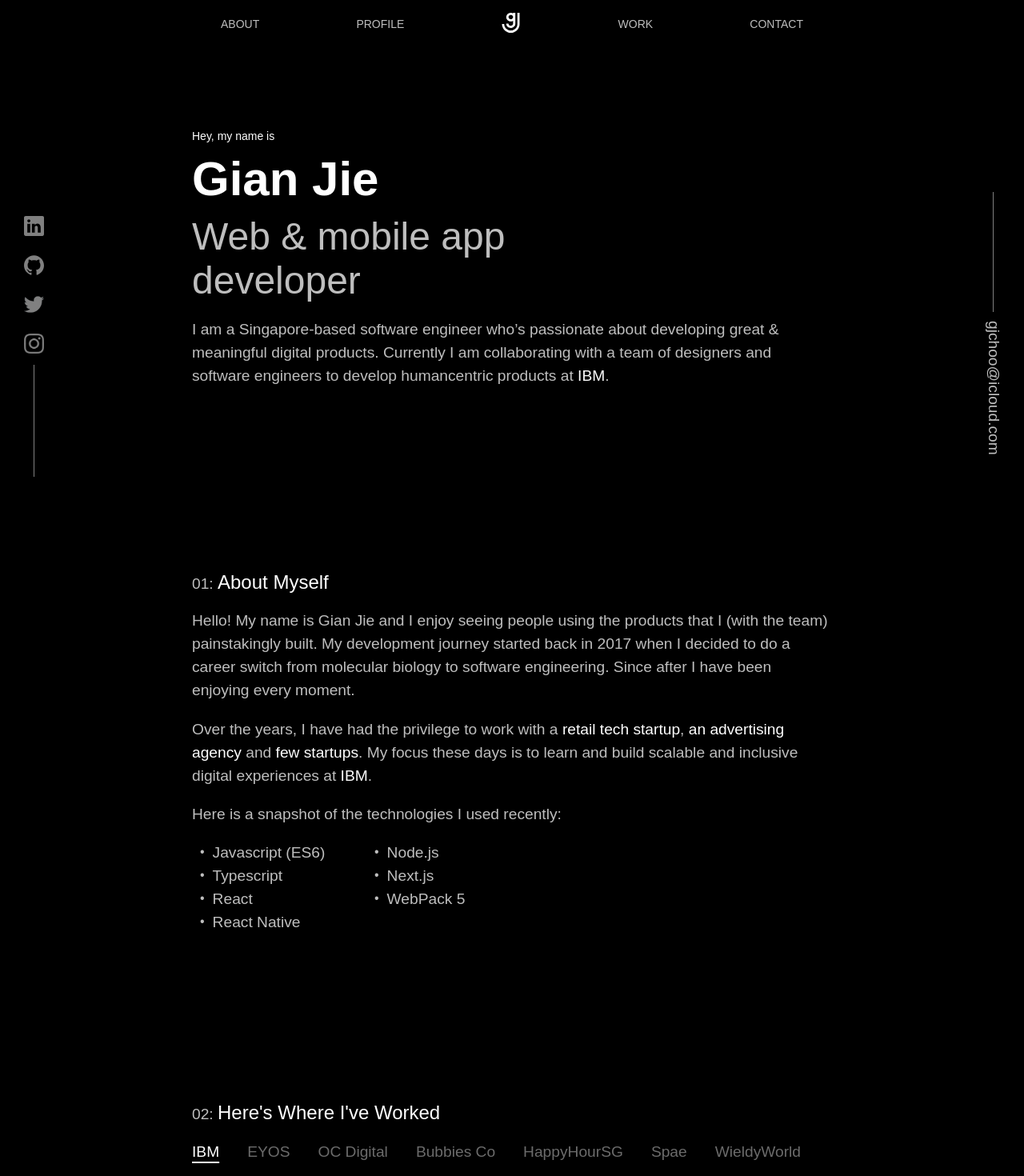
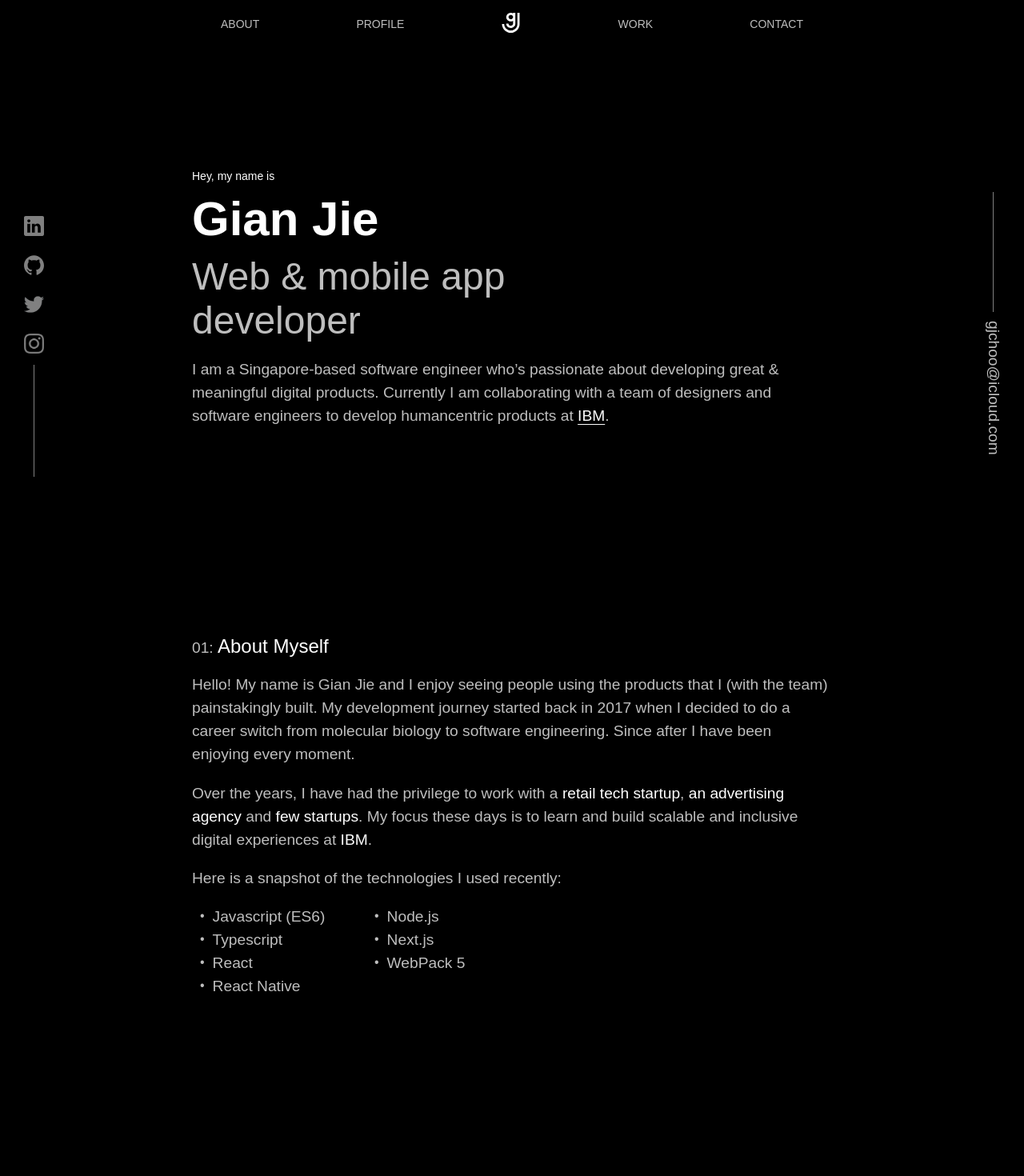
Before and after one commit to gjchoo/nextjs-portfolio-website, a Next.js app: page / in a window 1280 px wide. Shown: the part 20-1490 px from the top of the page at 80% size. Built offline with nearby package versions, Linux system fonts and the light colour scheme.

Commit message:
refactor: Modify Padding & Fix CSS decorator
Remove on scroll hide navBar, modify padding from 40 to 70 for section div and also fix underlind CSS decorator for safari

```diff
--- a/stories/molecule/aboutMyself/aboutMyself.tsx
+++ b/stories/molecule/aboutMyself/aboutMyself.tsx
@@ -10,7 +10,7 @@ export const AboutMyself = ({}: AboutMyselfProps) => {
     <div
       id="about-section"
       data-testid="storybook-about-myself"
-      className="paddingVertical-20"
+      className="paddingTop70"
     >
       <h2>
         <span className="regular fs18 secondary-color">01: </span>
@@ -26,8 +26,13 @@ export const AboutMyself = ({}: AboutMyselfProps) => {
 
       <p className={`light fs18 secondary-color`}>
         Over the years, I have had the privilege to work with a{" "}
-        <span className="regular primary-color">retail tech startup</span>,{" "}
-        <span className="regular primary-color">an advertising agency</span> and{" "}
+        <a href="https://eyos.one" target="_blank" rel="noreferrer">
+          <span className="regular primary-color">retail tech startup</span>,{" "}
+        </a>
+        <a href="https://ocdigitalnetwork.com" target="_blank" rel="noreferrer">
+          <span className="regular primary-color">an advertising agency</span>{" "}
+          and{" "}
+        </a>
         <span className="regular primary-color">few startups</span>. My focus
         these days is to learn and build scalable and inclusive digital
         experiences at <span className="regular primary-color">IBM</span>.
--- a/stories/molecule/experience/experience.module.css
+++ b/stories/molecule/experience/experience.module.css
@@ -1,6 +1,9 @@
+.experienceRow::-webkit-scrollbar {
+  display: none;
+}
+
 .experienceRow {
   display: flex;
-  position: relative;
   flex-direction: row;
 
   overflow-x: scroll;
@@ -23,6 +26,10 @@
 
 .experienceDecorator {
   text-decoration: underline white 1.5px;
+  text-decoration-line: underline;
+  -webkit-text-decoration-line: underline;
+  text-decoration-color: white;
+  -webkit-text-decoration-color: white;
 }
 
 .oneColumn {
--- a/stories/molecule/experience/experience.tsx
+++ b/stories/molecule/experience/experience.tsx
@@ -14,14 +14,14 @@ interface ExperienceListProps {
 }
 
 export const Experience = () => {
-  const [index, setIndex] = useState("0");
+  // const [index, setIndex] = useState("0");
   const [currentCompany, SetCurrentCompany] = useState(
     experienceList[0].company
   );
 
   const onSelectIndex = (event: React.MouseEvent<HTMLDivElement>) => {
     SetCurrentCompany(event.currentTarget.id);
-    setIndex(event.currentTarget.title);
+    // setIndex(event.currentTarget.title);
     // const scrollTab = document.getElementById("scrollTab");
     // if (null != scrollTab) {
     //   const left = document.getElementById(currentCompany)?.offsetLeft;
@@ -36,7 +36,7 @@ export const Experience = () => {
     <div
       id="profile-section"
       data-testid="storybook-experience"
-      className="paddingVertical-20"
+      className="paddingTop70"
     >
       <h2>
         <span className="regular fs18 secondary-color">02: </span>
@@ -53,7 +53,7 @@ export const Experience = () => {
                 className={styles.experienceContainer}
                 onClick={onSelectIndex}
                 id={e.company}
-                title={`${index}`}
+                title={e.company}
               >
                 <p
                   className={[
@@ -81,7 +81,6 @@ export const Experience = () => {
           `Before ${currentCompany}`}
       </p> */}
 
-      <div className={styles.contentHeight}>
       <ul className={styles.contentHeight}>
         {experienceList.map((e: ExperienceListProps) => {
           let animationType;
@@ -129,6 +128,5 @@ export const Experience = () => {
         })}
       </ul>
     </div>
-    </div>
   );
 };
--- a/stories/molecule/featuredProducts/featuredProducts.tsx
+++ b/stories/molecule/featuredProducts/featuredProducts.tsx
@@ -26,7 +26,7 @@ export const FeaturedProducts = () => {
     <div
       id="work-section"
       data-testid="storybook-feature-products"
-      className="paddingVertical-20"
+      className="paddingTop70"
     >
       <h2>
         <span className="regular fs18 secondary-color">03: </span>
--- a/stories/molecule/footer/footer.tsx
+++ b/stories/molecule/footer/footer.tsx
@@ -12,7 +12,7 @@ export const Footer = () => {
     <div
       id="contact-section"
       data-testid="storybook-about-myself"
-      className="column justify-center align-center"
+      className="column justify-center align-center paddingTop70"
     >
       <h2>
         <span className="regular fs18 secondary-color">04: </span>
--- a/stories/molecule/introduction/introduction.tsx
+++ b/stories/molecule/introduction/introduction.tsx
@@ -9,7 +9,7 @@ export const Introduction = ({}: IntroductionProps) => {
     <div
       id="introduction"
       data-testid="storybook-introduction"
-      className="paddingVertical-20"
+      className="paddingTop70"
     >
       <h1 className="regular fs14 primary-color">Hey, my name is</h1>
       <h2 className="semibold fs60 marginVertical-10 primary-color">
@@ -25,7 +25,9 @@ export const Introduction = ({}: IntroductionProps) => {
         developing great & meaningful digital products. Currently I am
         collaborating with a team of designers and software engineers to develop
         humancentric products at{" "}
-        <span className="medium primary-color">IBM</span>.
+        <a href="https://www.ibm.com/sg-en" target="_blank" rel="noreferrer">
+          <span className="medium primary-color underline">IBM</span>.
+        </a>
       </p>
     </div>
   );
--- a/styles/globals.css
+++ b/styles/globals.css
@@ -33,6 +33,11 @@ ul {
 
 p {
   line-height: 29px;
+}
+
+.underline {
+  text-decoration: underline;
+  text-underline-offset: 3.5px;
 }
 
 .absolute-all {
@@ -265,6 +270,7 @@ p {
     top: 0;
     left: 0;
     right: 0;
+    z-index: 99999999;
   }
 
   .mobile-only {
@@ -313,6 +319,10 @@ p {
 
 .paddingVertical-20 {
   padding: 20px 0px;
+}
+
+.paddingTop70 {
+  padding: 70px 0px 0px 0px;
 }
 
 .padding-10 {
```
Lines whose indentation alone changed are shown as unchanged.
